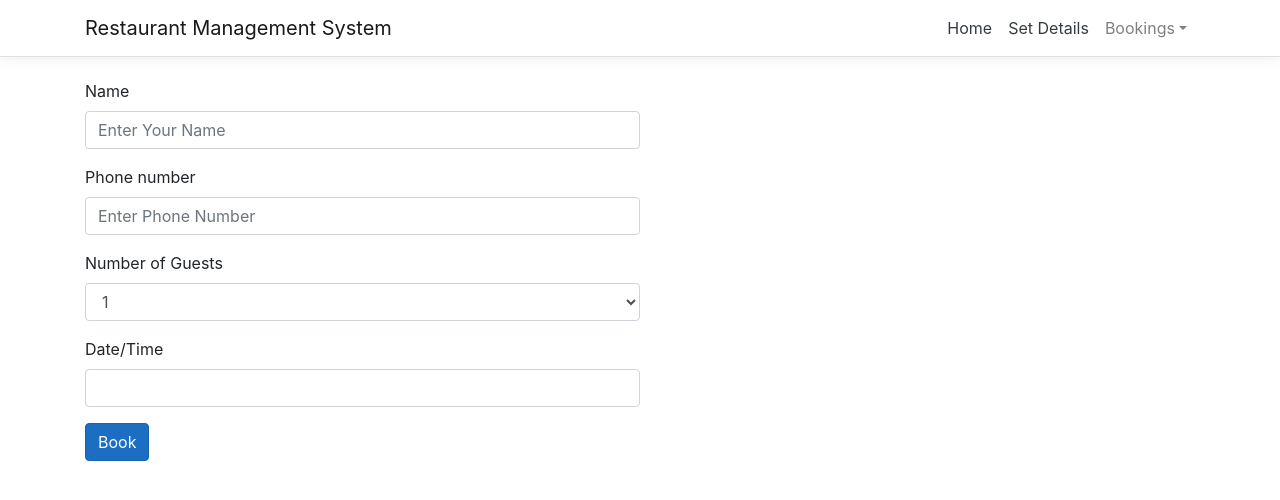
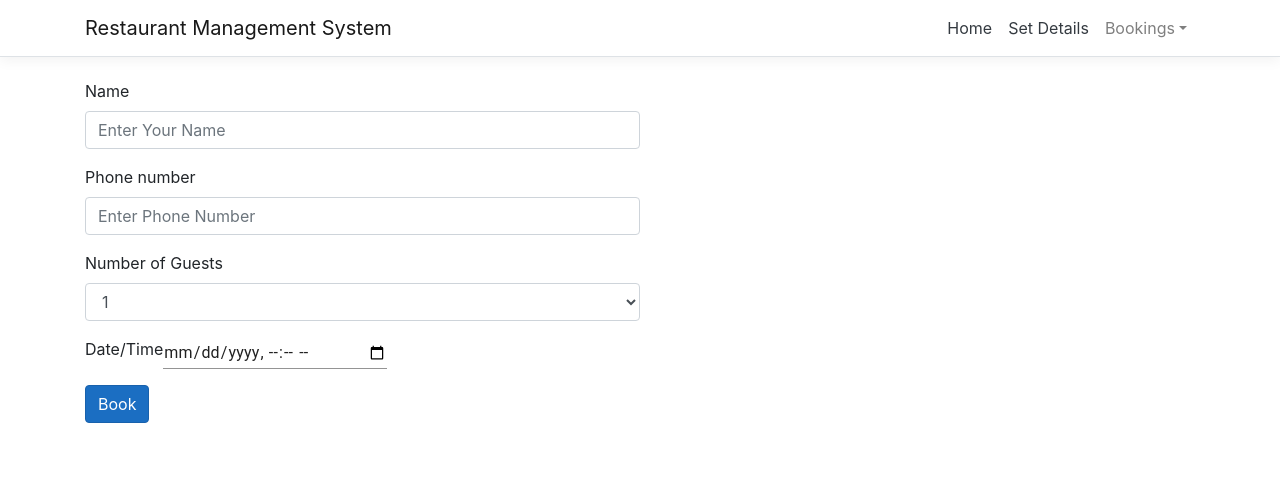
Before and after one commit to Louis-Devlin/COMP1004-RestaurantManagementSystem, a React (Create React App) app in the folder COMP1004SPA/ClientApp/: page /Book-Table in a window 1280 px wide. Shown: the top 500 px of the page. Built offline with nearby package versions, Linux system fonts and the light colour scheme.

Commit message:
Added Date/Time picker and fixed a bug with booking  :sparkles:
When partySize is selected, it the gives the state a string instead of an int and because the backend is expecting an int it returns a 400 bad request :bug:

```diff
--- a/COMP1004SPA/ClientApp/src/components/BookTable.js
+++ b/COMP1004SPA/ClientApp/src/components/BookTable.js
@@ -1,6 +1,9 @@
 import React, { Component } from "react";
 import { Button, Form, FormGroup, Label, Input, FormText } from "reactstrap";
 import "./BookTable.css";
+
+import TextField from '@material-ui/core/TextField';
+
 export class BookTable extends Component {
   constructor() {
     super();
@@ -10,7 +13,8 @@ export class BookTable extends Component {
       name: "",
       phoneNum: "",
       partySize: 0,
-      dateTime: "",
+      date: "",
+
     };
   }
   load() {
@@ -23,6 +27,7 @@ export class BookTable extends Component {
     })
       .then(console.log(this.state))
       .then(alert("Booking has been made!"));
+
   }
   submit() {
     fetch("https://localhost:5001/api/booking", {
@@ -33,12 +38,16 @@ export class BookTable extends Component {
       },
     })
       .then(console.log(this.state))
-      .then(alert("Booking has been made!"));
+      .then(res=> {res.json()})
+      .catch(err => console.log(err))
+
+      .then(alert("Booking has been made!"))
+
   }
 
   render() {
     return (
-      <div onLoad={this.load} class="col-75">
+      <div   class="col-75">
         <Form onSubmit={this.submit}>
           <FormGroup>
             <Label>Name</Label>
@@ -63,7 +72,7 @@ export class BookTable extends Component {
             <Input
               type="select"
               value={this.state.partySize}
-              onChange={(e) => this.setState({ partySize: e.target.value })}
+              onChange={(e) => this.setState({ partySize: parseInt(e.target.value) })}
             >
               <option>1</option>
               <option>2</option>
@@ -75,11 +84,13 @@ export class BookTable extends Component {
           </FormGroup>
           <FormGroup>
             <Label>Date/Time</Label>
-            <Input
-              type="datetime"
-              value={this.state.dateTime}
-              onChange={(e) => this.setState({ dateTime: e.target.value })}
-            ></Input>
+            <TextField
+            type = "datetime-local"
+            value = {this.state.date}
+            onChange = {(e) => this.setState({date: e.target.value})}
+
+            />
+
           </FormGroup>
           <Button color="primary">Book</Button>
         </Form>
```
